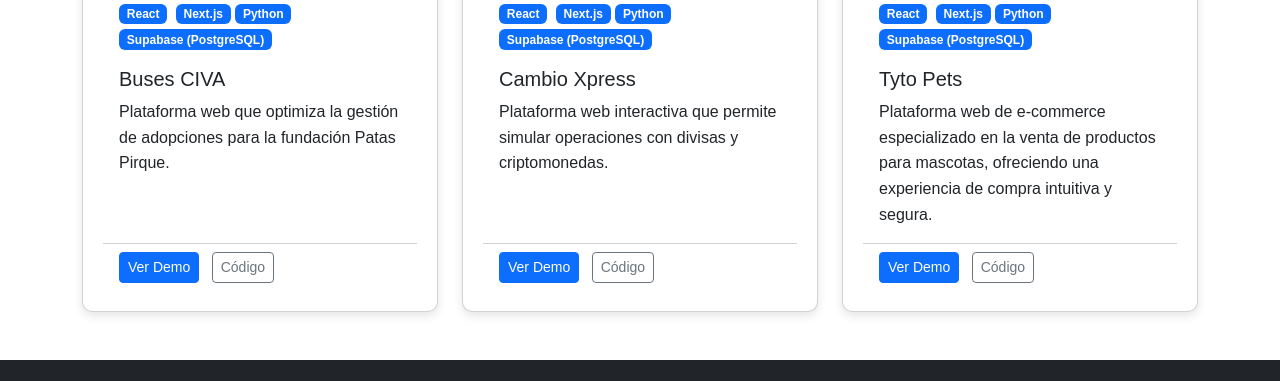
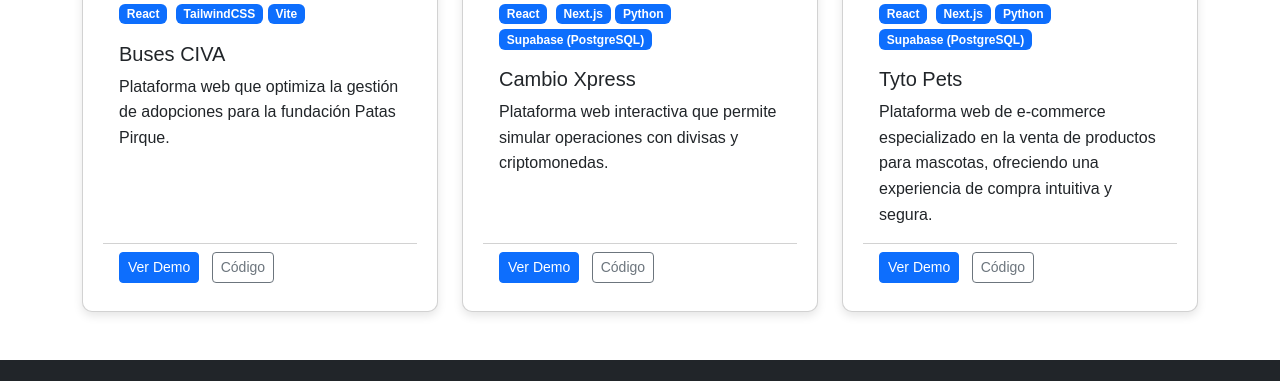
Before and after one commit to LuiangDev/EntregaDesarrolloWeb, a website: page projects.html in a window 1280 px wide. Shown: the part 1957-2338 px from the top of the page. Drawn offline with nearby package versions, Linux system fonts and the light colour scheme.

Commit message:
Technologys of project 7

```diff
--- a/projects.html
+++ b/projects.html
@@ -360,9 +360,8 @@
                 <div class="card-body">
                   <div class="badges mb-3">
                     <span class="badge bg-primary me-1">React</span>
-                    <span class="badge bg-primary">Next.js</span>
-                    <span class="badge bg-primary me-1">Python</span>
-                    <span class="badge bg-primary">Supabase (PostgreSQL)</span>
+                    <span class="badge bg-primary">TailwindCSS</span>
+                    <span class="badge bg-primary me-1">Vite</span>
                   </div>
                   <h3 class="h5">Buses CIVA</h3>
                   <p class="card-text">
```
